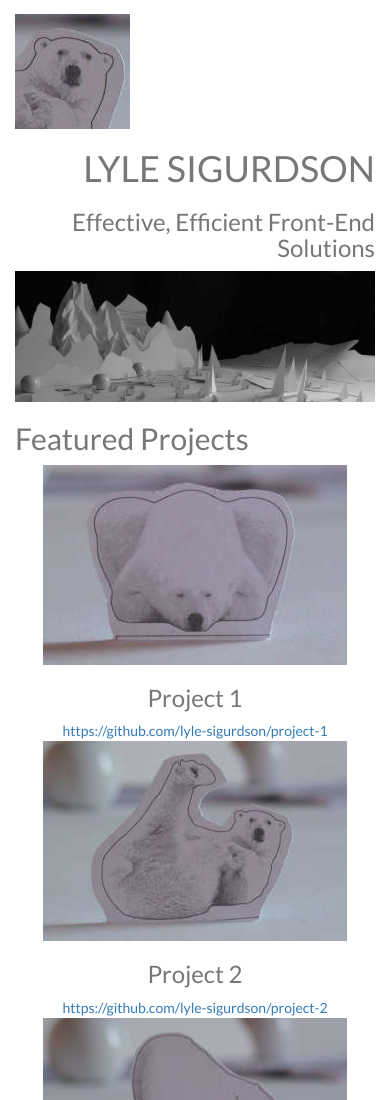
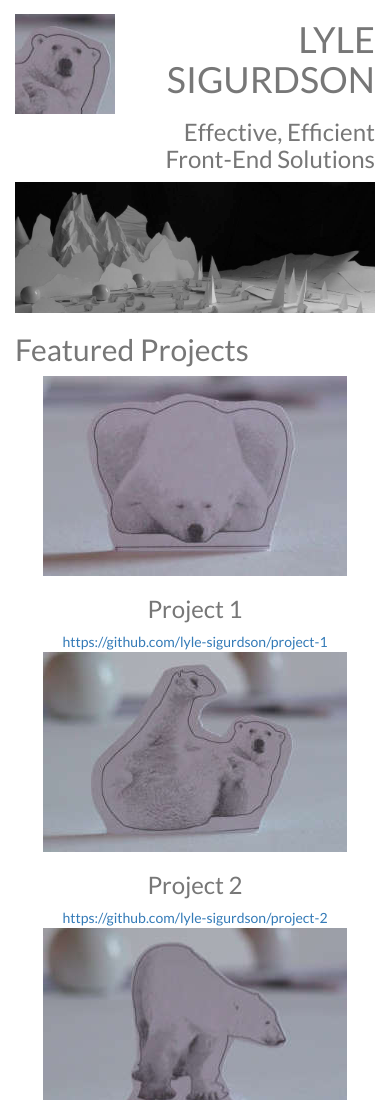
Before and after one commit to lyle-sigurdson/fewd-project-1, a website: page index.html in a window 390 px wide. Shown: the top 1100 px of the page. Drawn offline with Linux system fonts and the light colour scheme.

Commit message:
Don't allow top text to wrap below logo on small devices.

```diff
--- a/index.html
+++ b/index.html
@@ -12,13 +12,13 @@
 <body>
   <div class="container">
     <header class="row">
-      <div class="col-md-4">
+      <div class="col-xs-4">
         <picture>
           <source srcset="images/logo-1x.jpg 1x, images/logo-2x.jpg 2x">
           <img class="logo img-responsive" src="http://placehold.it/115x115" alt="Logo">
         </picture>
       </div>
-      <div class="col-md-8 text-right text-muted">
+      <div class="col-xs-8 text-right text-muted">
         <hgroup>
           <h1 class="name text-uppercase">Lyle Sigurdson</h1>
           <h3>Effective, Efficient Front-End Solutions</h3>
```
